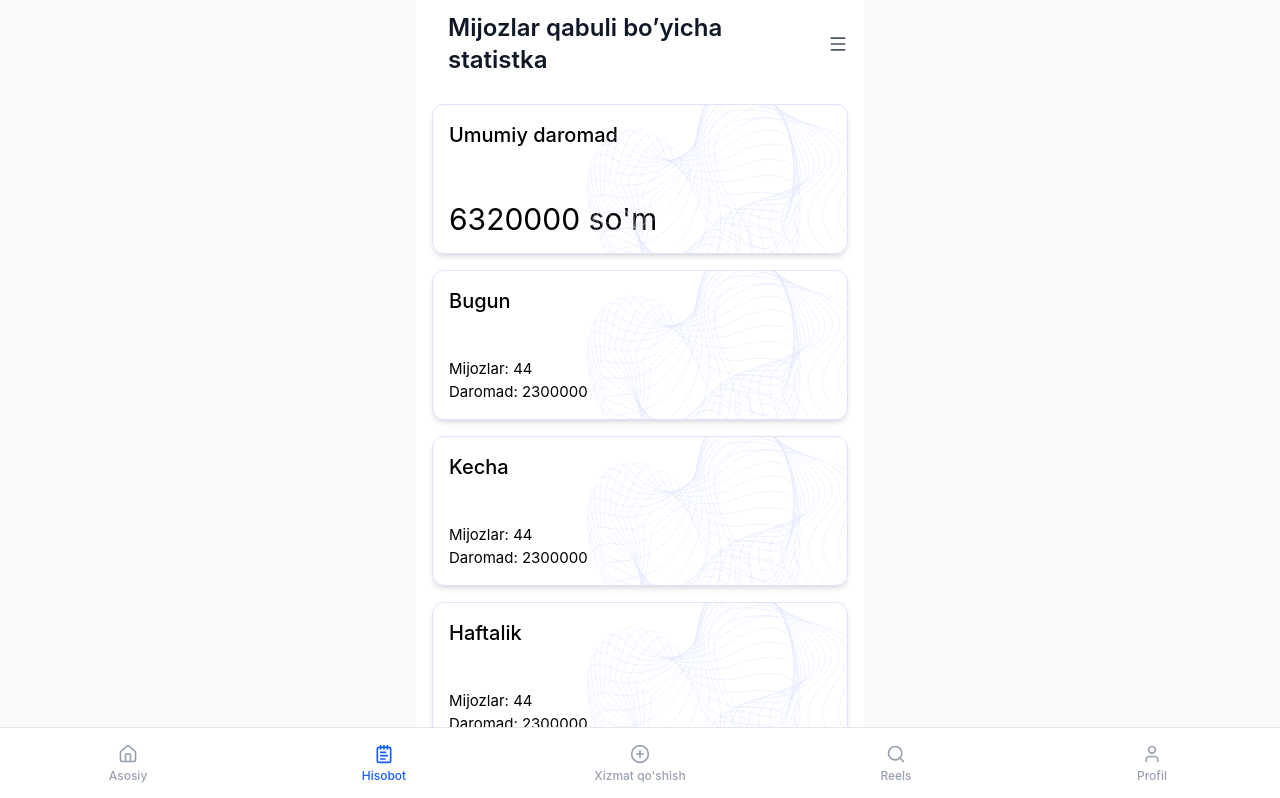
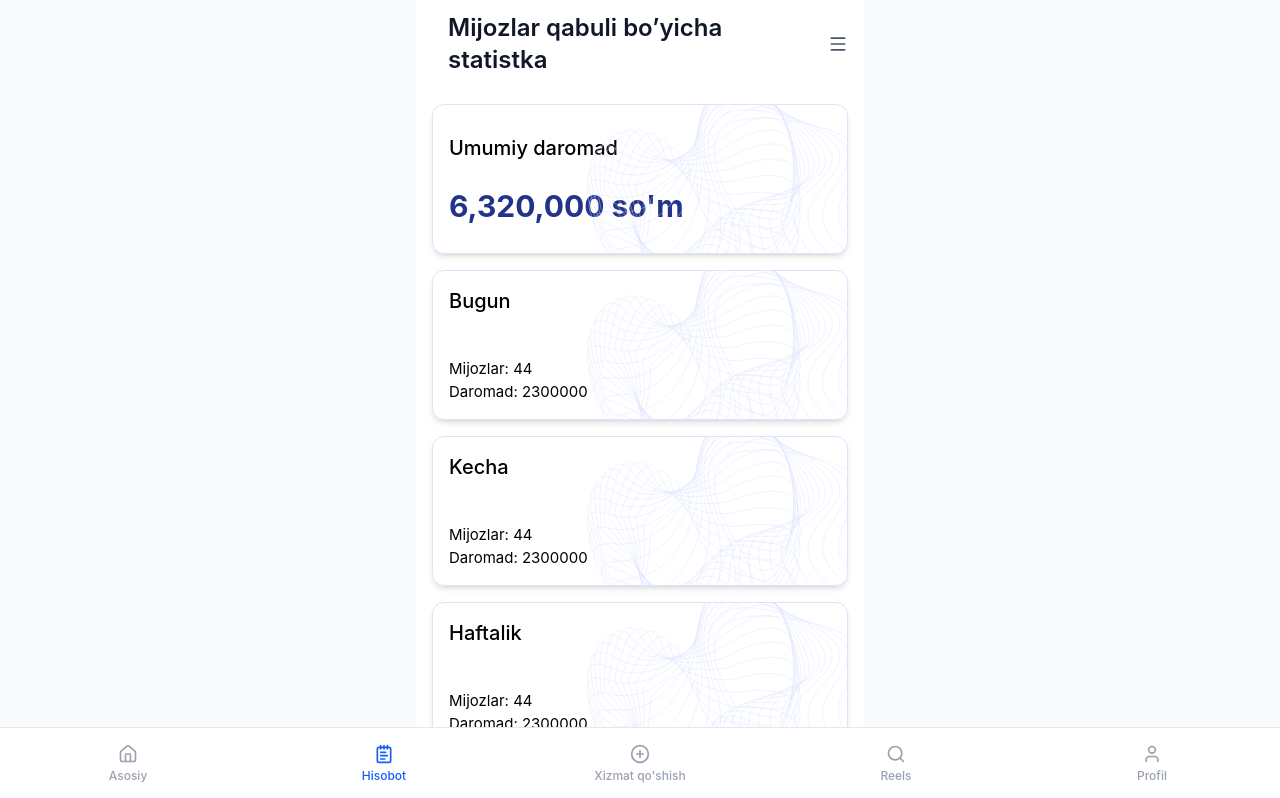
Before and after one commit to Islomov-Doniyorbek/bronMeProject, a React (Vite) app: page /reports in a window 1280 px wide. Shown: the top 798 px of the page. Built offline with nearby package versions, Linux system fonts and the light colour scheme.

Commit message:
fix: total sum

```diff
--- a/src/components/Reports.tsx
+++ b/src/components/Reports.tsx
@@ -56,9 +56,9 @@ const Reports = () => {
             </div>
         </div>
         <div className="relative">
-            <div className="flex flex-col justify-between overflow-hidden relative px-4 py-4 my-4 shadow-md border border-[#DEE3FB] rounded-xl h-[150px]">
+            <div className="flex flex-col justify-around overflow-hidden relative px-4 py-4 my-4 shadow-md border border-[#DEE3FB] rounded-xl h-[150px]">
                 <h2 className='text-xl font-medium'>Umumiy daromad</h2>
-                <p className='text-3xl'>6320000 so'm</p>
+                <p className='text-3xl text-[#22348A] font-bold'>6,320,000 so'm</p>
                 <img src={Deco} alt="deco" className=' absolute -top-6 -right-10' />
             </div>
             {
```
